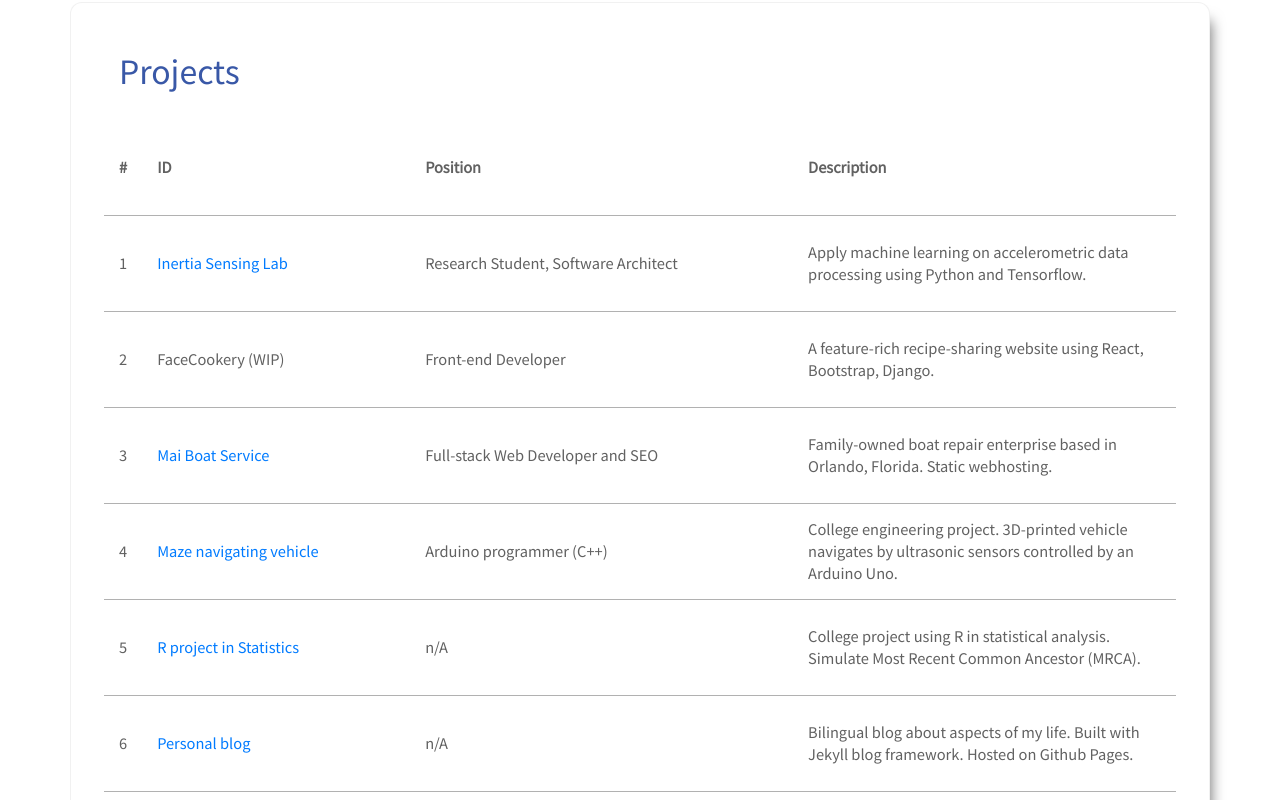
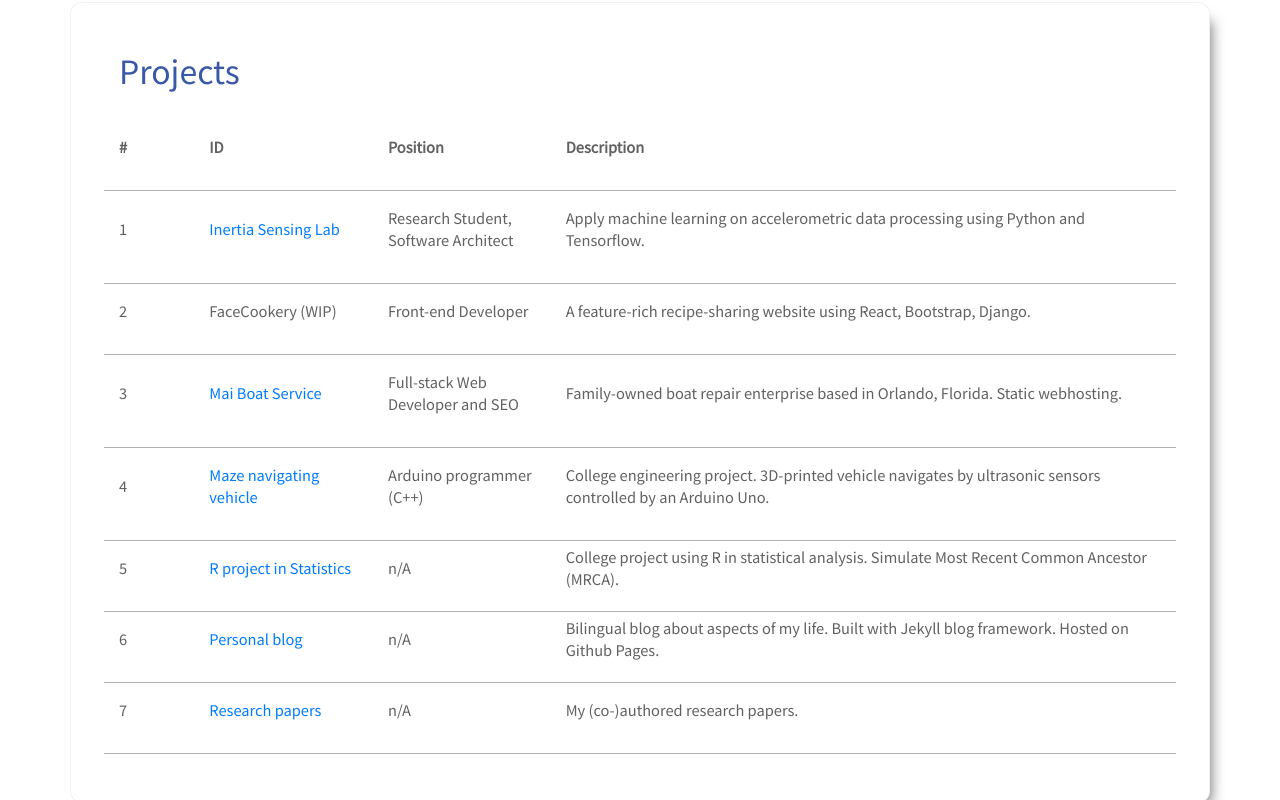
Before and after one commit to zasshuwu/nogamioka, a React (Create React App) app: page / in a window 1280 px wide. Shown: the part 2380-3180 px from the top of the page. Built offline with nearby package versions, Linux system fonts and the light colour scheme; what react-animations would draw is missing.

Commit message:
fixed project table

```diff
--- a/src/Components/Projects/Projects.js
+++ b/src/Components/Projects/Projects.js
@@ -1,72 +1,87 @@
-import React from 'react';
-import { Container, Col, Row } from 'react-bootstrap';
-import './Projects.scss';
+import React from "react";
+import { Container, Col, Row } from "react-bootstrap";
+import "./Projects.scss";
 
 const Projects = () => (
     <Container id="projects" className="projects card">
         <h2>Projects</h2>
         <br />
-
-		<Row style={{ fontWeight: 'bold' }}>
-			<Col xs="auto">#</Col>
-			<Col xs={3}>ID</Col>
+        <div>
+            <Row style={{ fontWeight: "bold" }}>
+                <Col xs={1}>#</Col>
+                <Col>ID</Col>
                 <Col>Position</Col>
-			<Col>Description</Col>
+                <Col xs={7}>Description</Col>
             </Row>
+        </div>
+        <div>
             <Row>
-			<Col xs="auto">1</Col>
-			<Col xs={3}>
+                <Col xs={1}>1</Col>
+                <Col>
                     <a href="https://github.com/zasshuwu/duplicated_accelcamp.git">Inertia Sensing Lab</a>
                 </Col>
                 <Col>Research Student, Software Architect</Col>
-			<Col>Apply machine learning on accelerometric data processing using Python and Tensorflow.</Col>
+                <Col xs={7}>Apply machine learning on accelerometric data processing using Python and Tensorflow.</Col>
             </Row>
+        </div>
+        <div>
             <Row>
-			<Col xs="auto">2</Col>
-			<Col xs={3}>FaceCookery (WIP)</Col>
+                <Col xs={1}>2</Col>
+                <Col>FaceCookery (WIP)</Col>
                 <Col>Front-end Developer</Col>
-			<Col>A feature-rich recipe-sharing website using React, Bootstrap, Django.</Col>
+                <Col xs={7}>A feature-rich recipe-sharing website using React, Bootstrap, Django.</Col>
             </Row>
+        </div>
+        <div>
             <Row>
-			<Col xs="auto">3</Col>
-			<Col xs={3}>
+                <Col xs={1}>3</Col>
+                <Col>
                     <a href="http://maiboatservice.com">Mai Boat Service</a>
                 </Col>
                 <Col>Full-stack Web Developer and SEO</Col>
-			<Col>Family-owned boat repair enterprise based in Orlando, Florida. Static webhosting.</Col>
+                <Col xs={7}>Family-owned boat repair enterprise based in Orlando, Florida. Static webhosting.</Col>
             </Row>
+        </div>
+        <div>
             <Row>
-			<Col xs="auto">4</Col>
-			<Col xs={3}>
+                <Col xs={1}>4</Col>
+                <Col>
                     <a href="http://github.com/zasshuwu/arduino-phys4eng-w2020.git">Maze navigating vehicle</a>
                 </Col>
                 <Col>Arduino programmer (C++)</Col>
-			<Col>College engineering project. 3D-printed vehicle navigates by ultrasonic sensors controlled by an Arduino Uno.</Col>
+                <Col xs={7}>College engineering project. 3D-printed vehicle navigates by ultrasonic sensors controlled by an Arduino Uno.</Col>
             </Row>
+        </div>
+        <div>
             <Row>
-			<Col xs="auto">5</Col>
-			<Col xs={3}>
+                <Col xs={1}>5</Col>
+                <Col>
                     <a href="http://github.com/zasshuwu/mrca-sim-r.git">R project in Statistics</a>
                 </Col>
                 <Col>n/A</Col>
-			<Col>College project using R in statistical analysis. Simulate Most Recent Common Ancestor (MRCA).</Col>
+                <Col xs={7}>College project using R in statistical analysis. Simulate Most Recent Common Ancestor (MRCA).</Col>
             </Row>
+        </div>
+        <div>
             <Row>
-			<Col xs="auto">6</Col>
-			<Col xs={3}>
+                <Col xs={1}>6</Col>
+                <Col>
                     <a href="https://blog.nogamioka.com">Personal blog</a>
                 </Col>
                 <Col>n/A</Col>
-			<Col>Bilingual blog about aspects of my life. Built with Jekyll blog framework. Hosted on Github Pages.</Col>
+                <Col xs={7}>Bilingual blog about aspects of my life. Built with Jekyll blog framework. Hosted on Github Pages.</Col>
             </Row>
+        </div>
+        <div>
             <Row>
-			<Col xs="auto">7</Col>
-			<Col xs={3}>
+                <Col xs={1}>7</Col>
+                <Col>
                     <a href="https://github.com/zasshuwu/researchpapers">Research papers</a>
                 </Col>
                 <Col>n/A</Col>
-			<Col>My (co-)authored research papers.</Col>
+                <Col xs={7}>My (co-)authored research papers.</Col>
             </Row>
+        </div>
     </Container>
 );
 
--- a/src/Components/Projects/Projects.scss
+++ b/src/Components/Projects/Projects.scss
@@ -1,8 +1,24 @@
 .projects {
-	.row {
-		border-bottom: solid 1px rgb(177, 177, 177);
-		height: 6rem;
-		justify-content: center;
-		align-items: center;
-	}
+    .row {
+        border-bottom: solid 1px rgb(177, 177, 177);
+        align-items: center;
+        padding-bottom: 1rem;
+        .col {
+            padding: 1rem 1rem;
+        }
+    }
 }
+
+@media (max-width: 600px) {
+    .container {
+        max-width: 100%;
+        width: 100vw;
+        margin: 2rem 0;
+
+        border-radius: 0;
+    }
+    .card {
+        width: 100vw;
+        margin: 2rem 0;
+    }
+}
```
Also changed, not shown: package.json (+10 -2 lines). Lines whose indentation alone changed are shown as unchanged.
